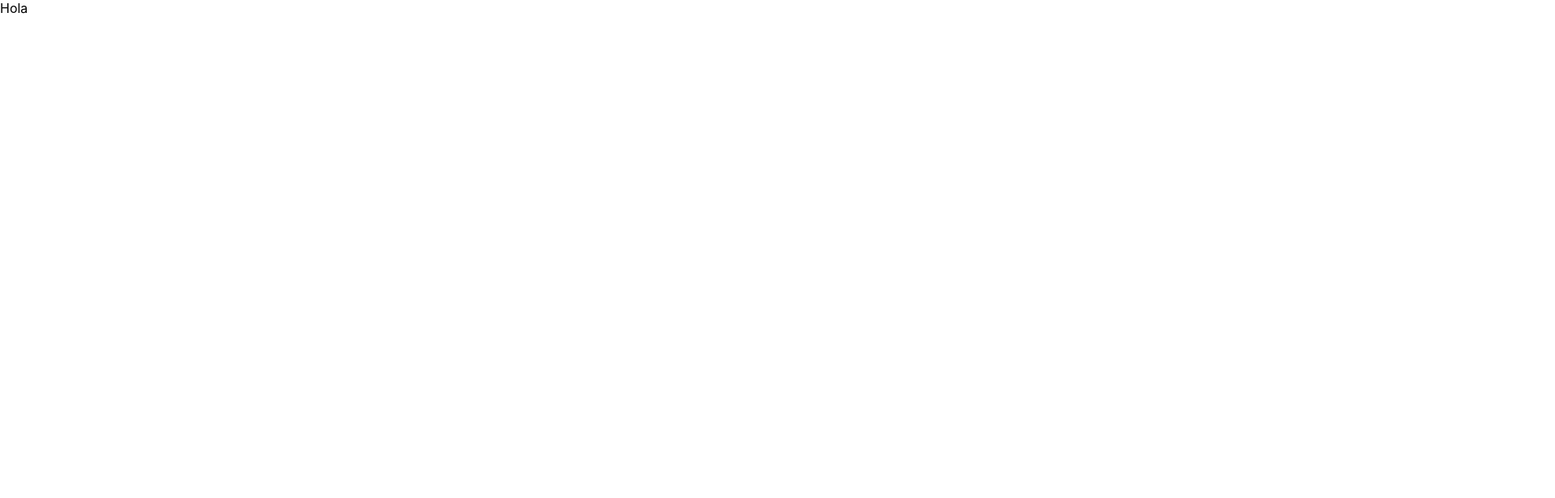
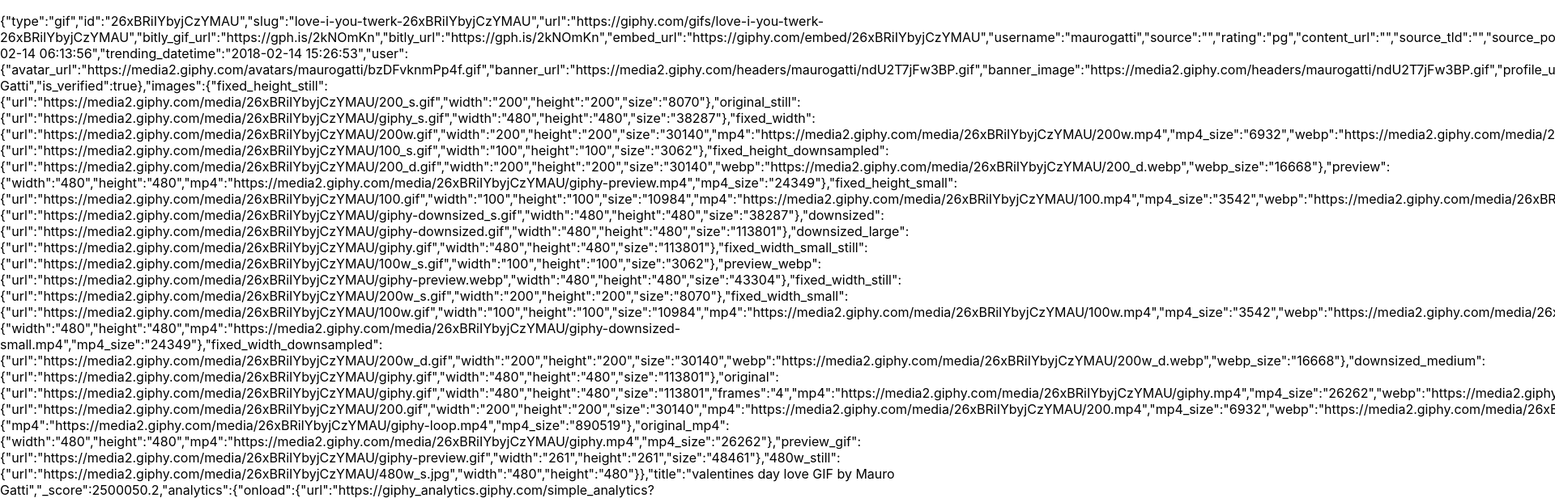
Before and after one commit to andrese03/react-gif-browsing-app, a React (Create React App) app: page / in a window 1280 px wide. Shown: the top 616 px of the page at 81% size, 1920 px wide, since content can reach past the window. Built offline with nearby package versions, Linux system fonts and the light colour scheme.

Commit message:
Added pre-commit validations. Added routing to the project.

```diff
--- a/src/App.js
+++ b/src/App.js
@@ -1,8 +1,19 @@
 import React from 'react';
-import './App.scss';
+import { BrowserRouter as Router, Route } from 'react-router-dom';
+import GifsPage from './pages/GifsPage';
 
-const App = () => (
-  <div>Hola</div>
-);
+const About = () => (<div>Hola Mundo</div>);
+
+// eslint-disable-next-line arrow-body-style
+const App = () => {
+  return (
+    <Router>
+      <div>
+        <Route path="/" exact component={GifsPage} />
+        <Route path="/about" component={About} />
+      </div>
+    </Router>
+  );
+};
 
 export default App;
--- /dev/null
+++ b/src/pages/GifsPage.js
@@ -0,0 +1,32 @@
+import React, { useState, useEffect } from 'react';
+import { searchGIFS } from '../services/giphy/giphy.services';
+
+const GifsPage = () => {
+  // States
+  const [gifs, setGifs] = useState([]);
+
+  // Common Functions
+  const fetchData = async () => {
+    const result = await searchGIFS('love');
+    setGifs(result.data);
+  };
+
+  // Do the initial search
+  useEffect(() => {
+    fetchData();
+    return () => null;
+  }, []);
+
+  return (
+    <div>
+      {gifs.map(g => (
+        <>
+          <p>{JSON.stringify(g)}</p>
+          <hr />
+        </>
+      ))}
+    </div>
+  );
+};
+
+export default GifsPage;
--- a/src/serviceWorker.js
+++ b/src/serviceWorker.js
@@ -1,3 +1,6 @@
+/* eslint-disable no-param-reassign */
+/* eslint-disable no-use-before-define */
+/* eslint-disable no-console */
 // This optional code is used to register a service worker.
 // register() is not called by default.
 
@@ -11,13 +14,13 @@
 // opt-in, read http://bit.ly/CRA-PWA
 
 const isLocalhost = Boolean(
-  window.location.hostname === 'localhost' ||
+  window.location.hostname === 'localhost'
     // [::1] is the IPv6 localhost address.
-    window.location.hostname === '[::1]' ||
+    || window.location.hostname === '[::1]'
     // 127.0.0.1/8 is considered localhost for IPv4.
-    window.location.hostname.match(
-      /^127(?:\.(?:25[0-5]|2[0-4][0-9]|[01]?[0-9][0-9]?)){3}$/
-    )
+    || window.location.hostname.match(
+      /^127(?:\.(?:25[0-5]|2[0-4][0-9]|[01]?[0-9][0-9]?)){3}$/,
+    ),
 );
 
 export function register(config) {
@@ -42,8 +45,8 @@
         // service worker/PWA documentation.
         navigator.serviceWorker.ready.then(() => {
           console.log(
-            'This web app is being served cache-first by a service ' +
-              'worker. To learn more, visit http://bit.ly/CRA-PWA'
+            'This web app is being served cache-first by a service '
+              + 'worker. To learn more, visit http://bit.ly/CRA-PWA',
           );
         });
       } else {
@@ -57,7 +60,7 @@
 function registerValidSW(swUrl, config) {
   navigator.serviceWorker
     .register(swUrl)
-    .then(registration => {
+    .then((registration) => {
       registration.onupdatefound = () => {
         const installingWorker = registration.installing;
         if (installingWorker == null) {
@@ -70,8 +73,8 @@
               // but the previous service worker will still serve the older
               // content until all client tabs are closed.
               console.log(
-                'New content is available and will be used when all ' +
-                  'tabs for this page are closed. See http://bit.ly/CRA-PWA.'
+                'New content is available and will be used when all '
+                  + 'tabs for this page are closed. See http://bit.ly/CRA-PWA.',
               );
 
               // Execute callback
@@ -93,7 +96,7 @@
         };
       };
     })
-    .catch(error => {
+    .catch((error) => {
       console.error('Error during service worker registration:', error);
     });
 }
@@ -101,15 +104,15 @@
 function checkValidServiceWorker(swUrl, config) {
   // Check if the service worker can be found. If it can't reload the page.
   fetch(swUrl)
-    .then(response => {
+    .then((response) => {
       // Ensure service worker exists, and that we really are getting a JS file.
       const contentType = response.headers.get('content-type');
       if (
-        response.status === 404 ||
-        (contentType != null && contentType.indexOf('javascript') === -1)
+        response.status === 404
+        || (contentType != null && contentType.indexOf('javascript') === -1)
       ) {
         // No service worker found. Probably a different app. Reload the page.
-        navigator.serviceWorker.ready.then(registration => {
+        navigator.serviceWorker.ready.then((registration) => {
           registration.unregister().then(() => {
             window.location.reload();
           });
@@ -121,14 +124,14 @@
     })
     .catch(() => {
       console.log(
-        'No internet connection found. App is running in offline mode.'
+        'No internet connection found. App is running in offline mode.',
       );
     });
 }
 
 export function unregister() {
   if ('serviceWorker' in navigator) {
-    navigator.serviceWorker.ready.then(registration => {
+    navigator.serviceWorker.ready.then((registration) => {
       registration.unregister();
     });
   }
```
Also changed, not shown: package.json (+9 -2 lines), 2 other files (tests, documents, lock files or other folders).
